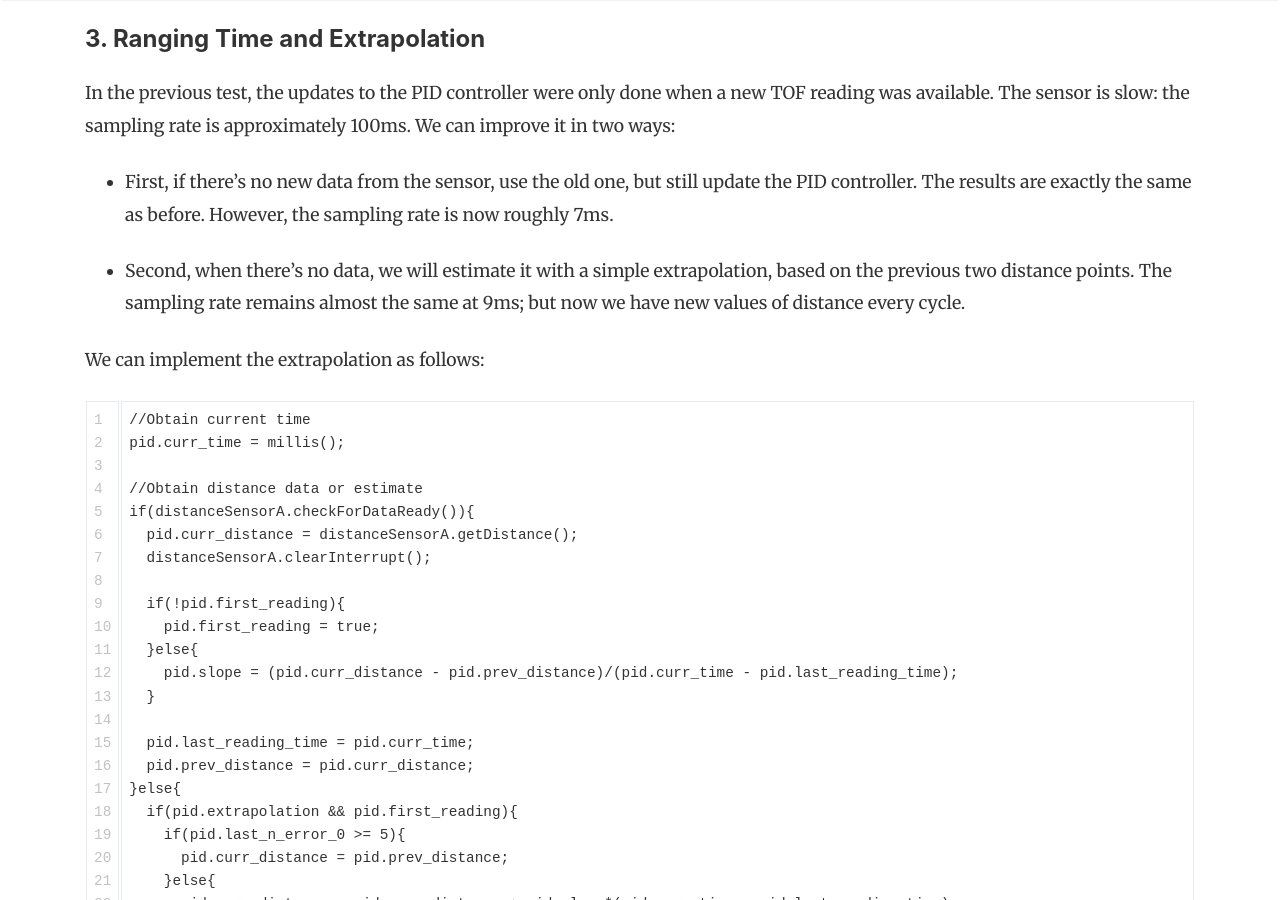
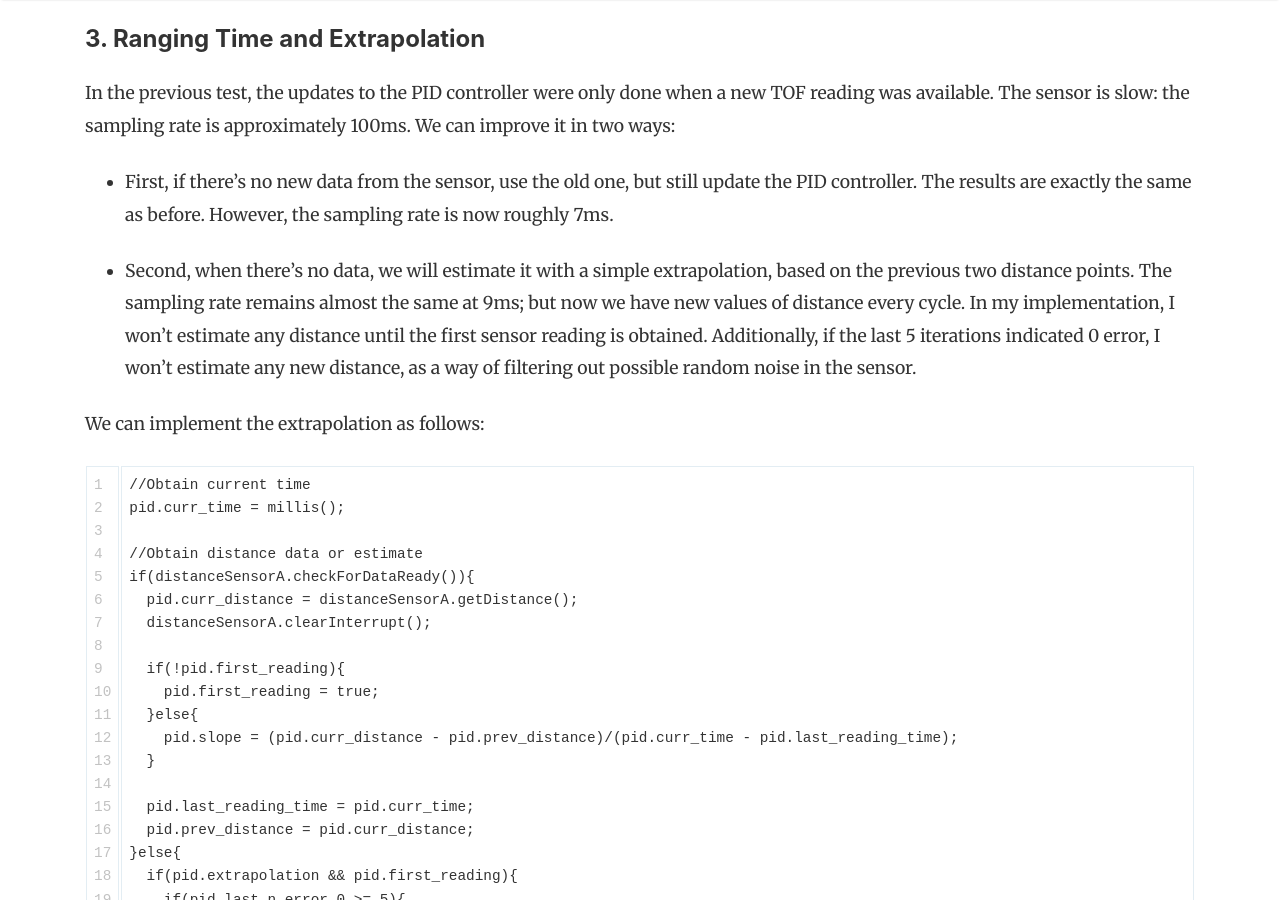
Before and after one commit to miguelalvarezd/FastRobots, a Jekyll site: the page built from _posts/2024-03-07-lab-5.md, in a window 1280 px wide and 900 px high, scrolled down 8057 px. Built offline with Jekyll 4.4.1, drawn with Linux system fonts in a browser that asks for light colours; nearby versions of some CDN libraries; comment, search, counter and statistics services are not loaded; some of the changed text lies outside the part shown.

Commit message:
Update 2024-03-07-lab-5.md

```diff
--- a/_posts/2024-03-07-lab-5.md
+++ b/_posts/2024-03-07-lab-5.md
@@ -285,7 +285,7 @@ In the previous test, the updates to the PID controller were only done when a ne
 
 - First, if there's no new data from the sensor, use the old one, but still update the PID controller. The results are exactly the same as before. However, the sampling rate is now roughly 7ms.
 
-- Second, when there's no data, we will estimate it with a simple extrapolation, based on the previous two distance points. The sampling rate remains almost the same at 9ms; but now we have new values of distance every cycle.
+- Second, when there's no data, we will estimate it with a simple extrapolation, based on the previous two distance points. The sampling rate remains almost the same at 9ms; but now we have new values of distance every cycle. In my implementation, I won't estimate any distance until the first sensor reading is obtained. Additionally, if the last 5 iterations indicated 0 error, I won't estimate any new distance, as a way of filtering out possible random noise in the sensor.
 
 We can implement the extrapolation as follows:
 
@@ -360,3 +360,5 @@ src="https://www.youtube.com/embed/9A-fCB-V7vE">
 </iframe>
 
 *Note: As in Lab 4, some videos have a cable connected to the robot. This is because powering the Artemis from a battery doen't work. New batteries have been tested, so the problem is possibly related to the voltage regulator of the Artemis. In future labs I will test a different board. This didn't have any major impacts in the robot behaviour for this lab.*
+
+*Update (March 14th): The issue has been now resolved. The problem was caused by the Artemis board (probably the voltage regulator). After replacing the Artemis, the issue was resolved.*
```
